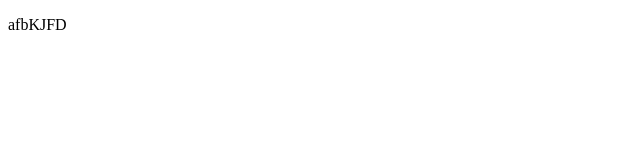
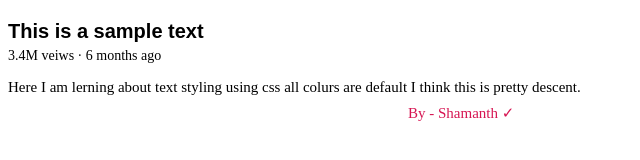
Before and after one commit to Shamanth-8/html-project, a plain HTML site: page index.html in a window 1280 px wide. Shown: the whole page, without its empty margins (0-640 px from the left). Drawn offline with Linux system fonts and the light colour scheme.

Commit message:
styling text

```diff
--- a/index.html
+++ b/index.html
@@ -4,8 +4,54 @@
     <meta charset="UTF-8">
 
     <meta name="viewport" content="width=device-width, initial-scale=1.0">
-    <title>Document</title>
-    <p>afbKJFD</p>
+    <title>text</title>
+
+    <style>
+    .title {
+    font-family: Arial;
+    font-size: 20px;
+    font-weight: bold;
+    margin-bottom: 5px;
+
+    }
+
+        .veiws{
+            font-size: 14px;
+            margin-top: 0px;
+            margin-bottom: 0px;
+        }
+
+        .content {
+            font-size: 15px;'
+            margin-top: 0px;
+            margin-bottom: 0px;
+        }
+
+        .creator{
+            font-size: 15px;
+            margin-top: 8px;
+            margin-left: 400px;
+            color: rgb(214, 21, 82);
+        }
+    </style>
+
+    <p class = "title">
+        This is a sample text
+        </p>
+
+        <p class = "veiws">
+        3.4M veiws &#183 6 months ago
+    </p>
+
+    <p class = "content">
+        Here I am lerning about text styling using css
+        all colurs are default I think this is pretty
+        descent.
+    </p>
+
+    <p class = "creator">
+        By - Shamanth &#x2713
+    </p>
 </head>
 <body>
 
```
